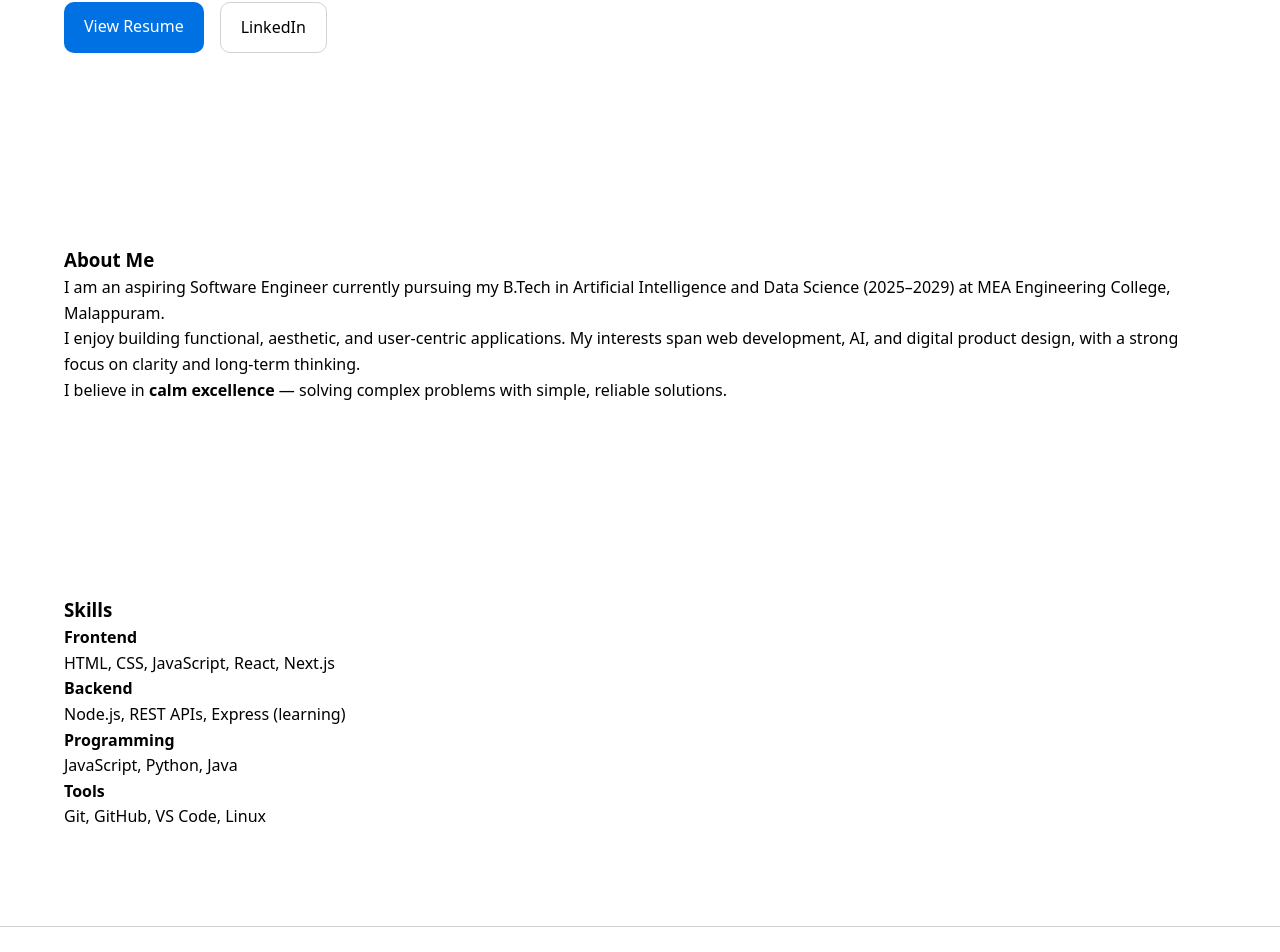
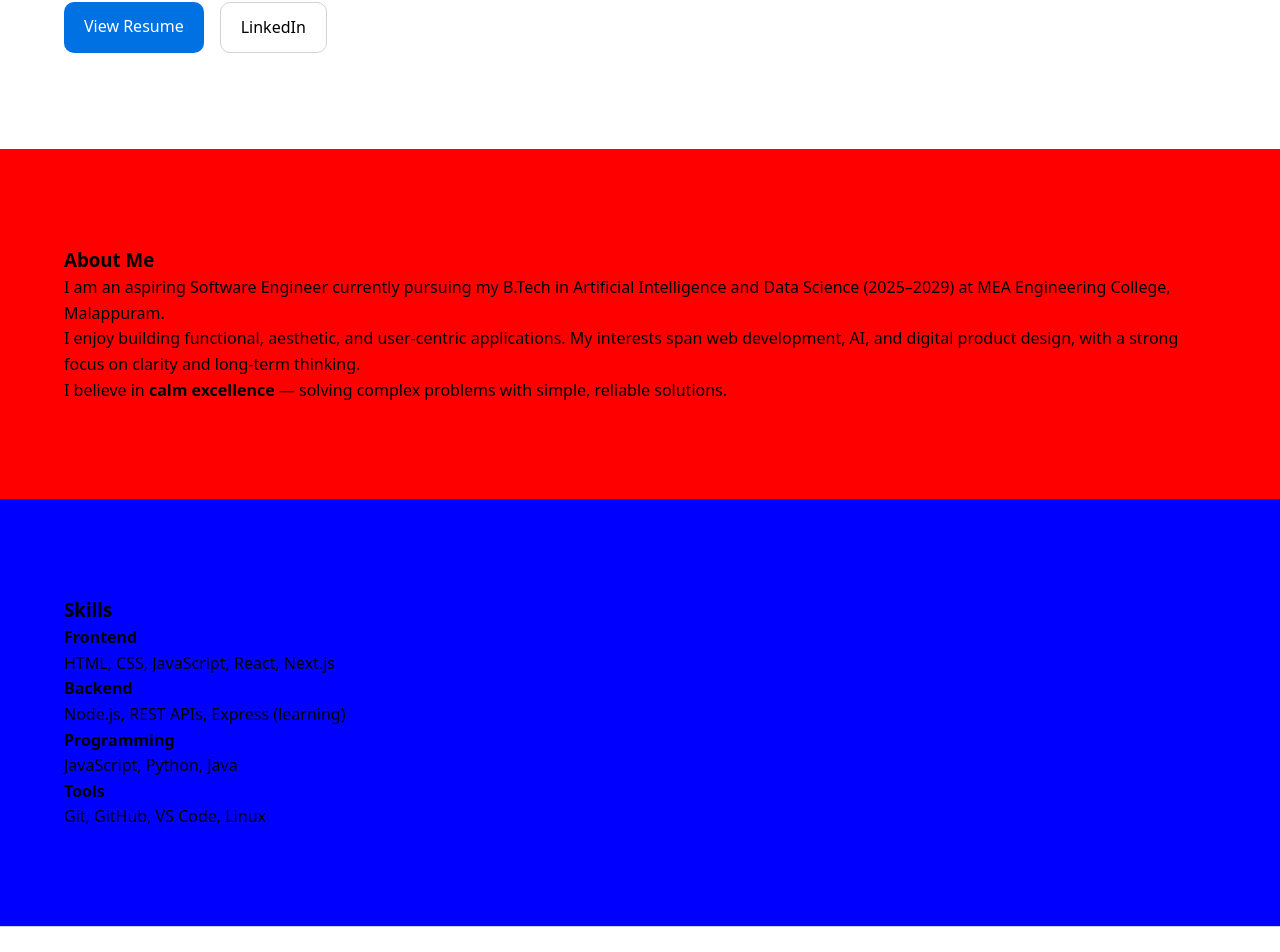
Before and after one commit to iimr4n/portfolio-js, a Next.js app: page / in a window 1280 px wide. Shown: the part 367-1319 px from the top of the page. Built offline with nearby package versions, Linux system fonts and the light colour scheme.

Commit message:
Update globals.css

```diff
--- a/app/globals.css
+++ b/app/globals.css
@@ -79,3 +79,10 @@ section {
   text-align: center;
   color: var(--gray);
 }
+.about {
+  background: red;
+}
+
+.skills {
+  background: blue;
+}
```
